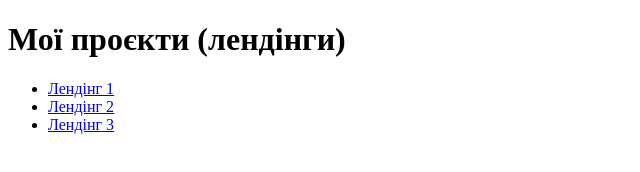
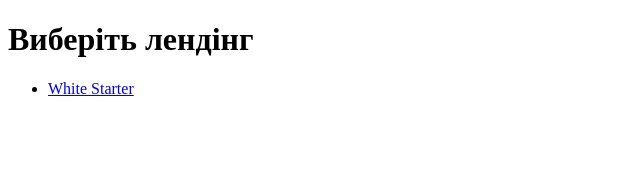
Before and after one commit to RyndinaOlena/THE-GAME-EDUCATION-Olena-Ryndina, a plain HTML site: page Frontend Development Basics/index.html in a window 1280 px wide. Shown: the whole page, without its empty margins (0-640 px from the left). Drawn offline with Linux system fonts and the light colour scheme.

Commit message:
add main page

```diff
--- a/Frontend Development Basics/index.html
+++ b/Frontend Development Basics/index.html
@@ -2,16 +2,14 @@
 <html lang="uk">
 
 <head>
-    <meta charset="UTF-8" />
+    <meta charset="UTF-8">
     <title>Мої лендінги</title>
 </head>
 
 <body>
-    <h1>Мої проєкти (лендінги)</h1>
+    <h1>Виберіть лендінг</h1>
     <ul>
-        <li><a href="landing1/">Лендінг 1</a></li>
-        <li><a href="landing2/">Лендінг 2</a></li>
-        <li><a href="landing3/">Лендінг 3</a></li>
+        <li><a href="white-starter/index.html">White Starter</a></li>
     </ul>
 </body>
 
```
Also changed, not shown: 1 other file.
